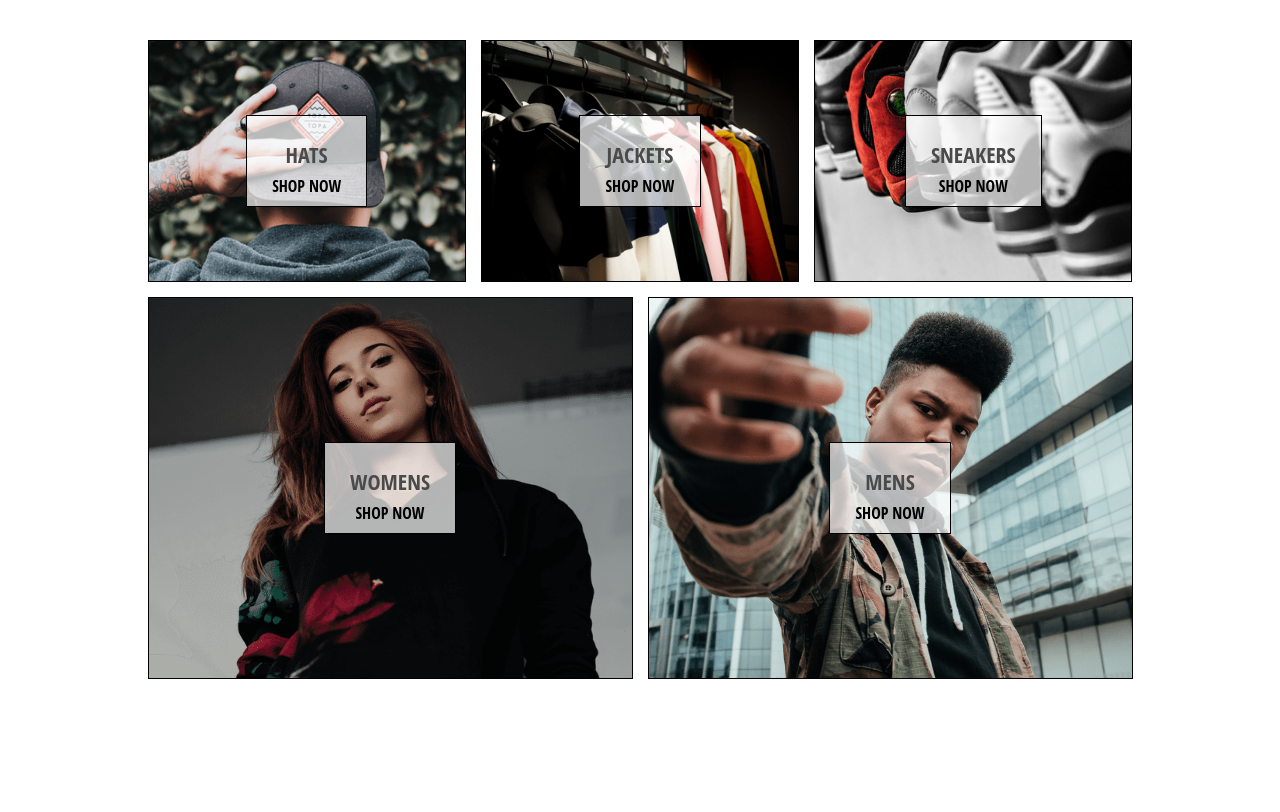
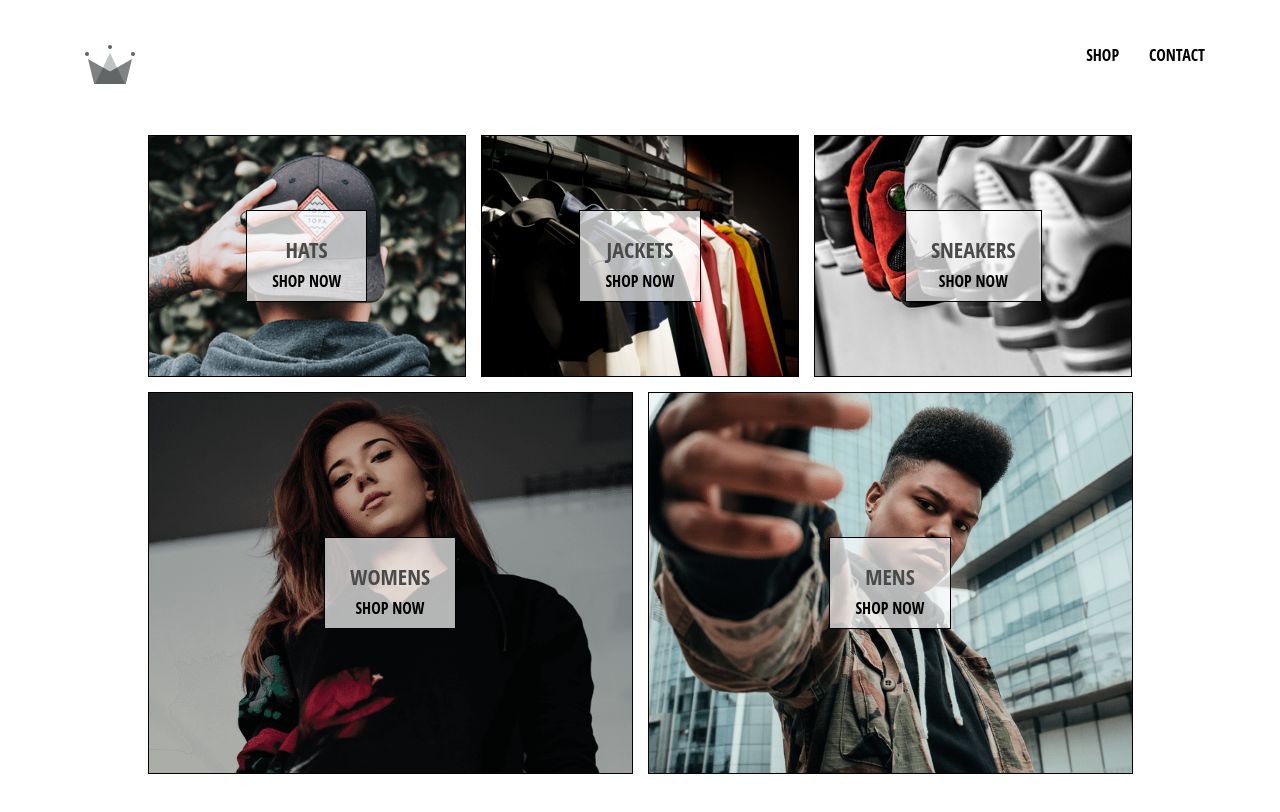
Before and after one commit to TOMO-YOSHI/crwn-clothing, a React (Create React App) app: page / in a window 1280 px wide. Shown: the top 812 px of the page. Built offline with nearby package versions, Linux system fonts and the light colour scheme; the HTML template or start-up script is replaced by a standard one.

Commit message:
adding header component and links to home, shop page and contact

```diff
--- a/src/App.css
+++ b/src/App.css
@@ -2,3 +2,8 @@
     font-family: 'Open Sans Condensed', sans-serif;
     padding:  20px 60px;
 }
+
+a {
+    text-decoration: none;
+    color: black;
+}
--- a/src/App.js
+++ b/src/App.js
@@ -5,10 +5,12 @@
 
 import HomePage from './pages/homepage/homepage.component';
 import ShopPage from './pages/shop/shop.component';
+import Header from './components/header/header.component';
 
 function App() {
   return (
     <div>
+      <Header />
       <Switch>
         <Route exact path="/" component={HomePage} />
         <Route path="/shop" component={ShopPage} />
--- /dev/null
+++ b/src/components/header/header.component.jsx
@@ -0,0 +1,24 @@
+import React from 'react';
+import { Link } from 'react-router-dom';
+
+import { ReactComponent as Logo } from '../../images/crown.svg';
+
+import './header.styles.scss';
+
+const Header = () => (
+    <div className='header'>
+        <Link className='logo-container' to='/'>
+            <Logo className='logo' />
+        </Link>
+        <div className='options'>
+            <Link className='option' to='/shop'>
+                SHOP
+            </Link>
+            <Link className='option' to='/contact'>
+                CONTACT
+            </Link>
+        </div>
+    </div>
+)
+
+export default Header;
--- /dev/null
+++ b/src/components/header/header.styles.scss
@@ -0,0 +1,25 @@
+.header {
+  height: 70px;
+  width: 100%;
+  display: flex;
+  justify-content: space-between;
+  margin-bottom: 25px;
+
+  .logo-container {
+    height: 100%;
+    width: 70px;
+    padding: 25px;
+  }
+
+  .options {
+    width: 50%;
+    height: 100%;
+    display: flex;
+    align-items: center;
+    justify-content: flex-end;
+
+    .option {
+      padding: 10px 15px;
+    }
+  }
+}
```
Also changed, not shown: src/images/crown.svg (added).
